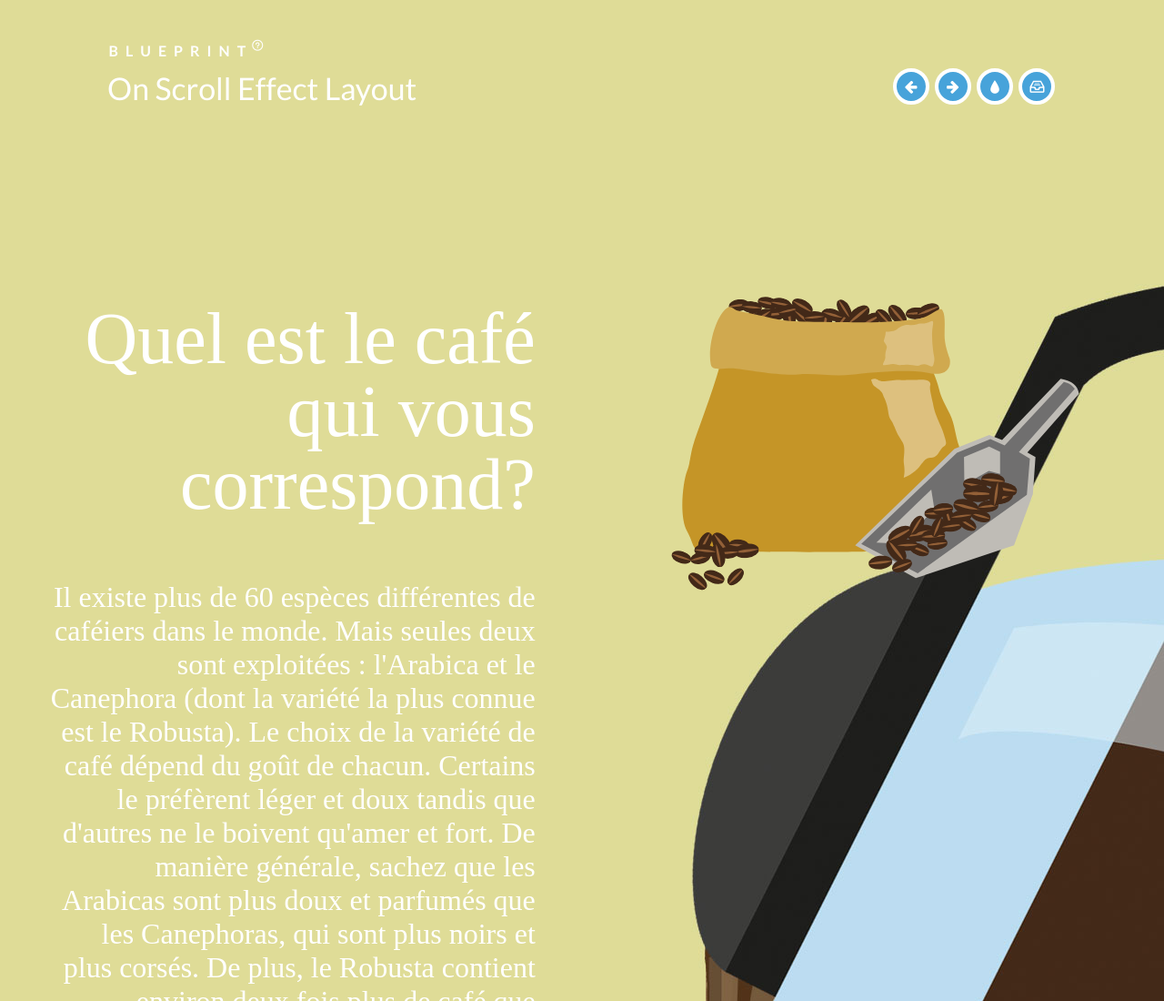
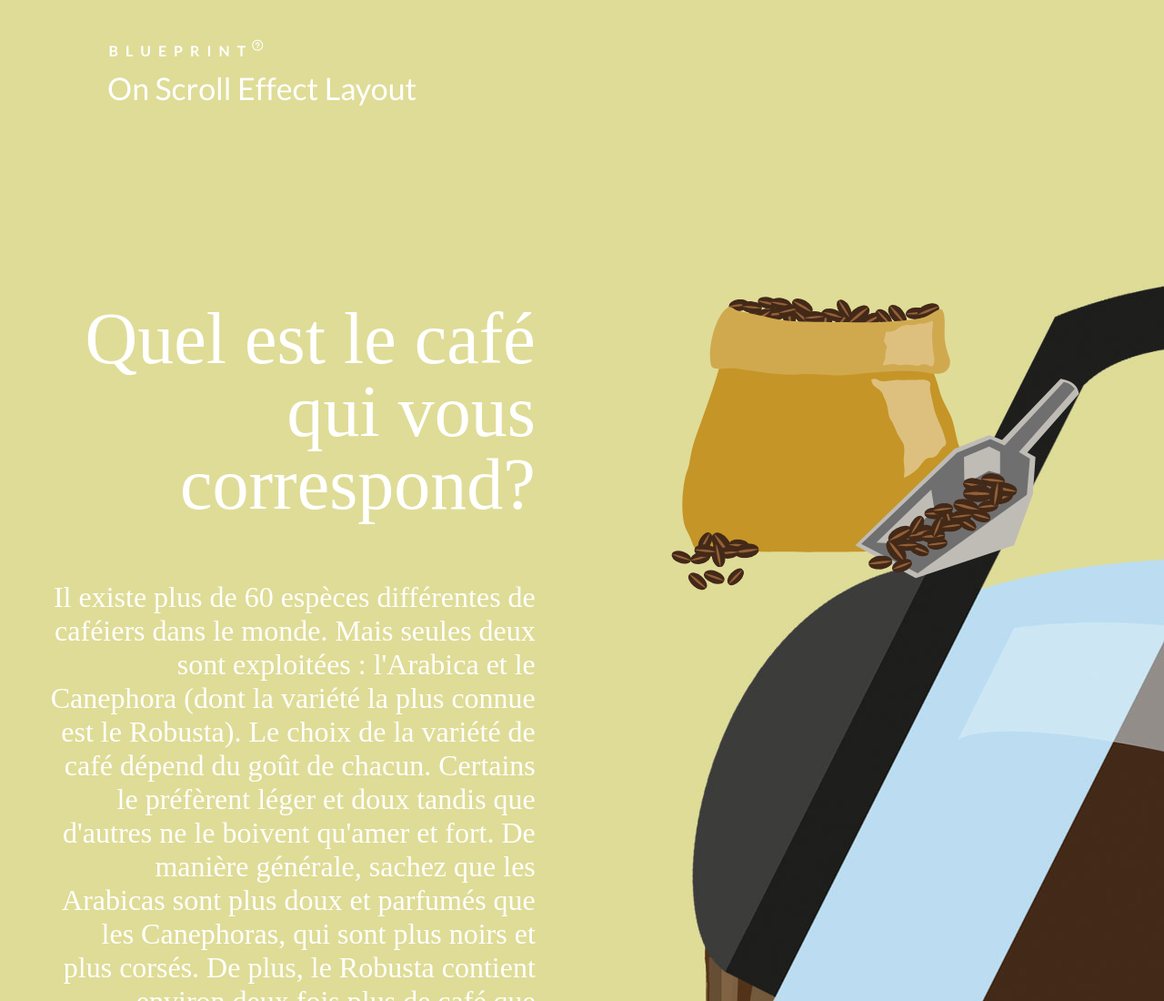
Before and after one commit to clarafont/ECVD3PROJET05, a plain HTML site: page index.html in a window 1280 px wide. Shown: the top 1100 px of the page at 91% size. Drawn offline with Linux system fonts and the light colour scheme.

Commit message:
Menu modifications
Nav menu removed

```diff
--- a/index.html
+++ b/index.html
@@ -20,12 +20,7 @@
 			<header class="clearfix">
 				<span>Blueprint <span class="bp-icon bp-icon-about" data-content="The Blueprints are a collection of basic and minimal website concepts, components, plugins and layouts with minimal style for easy adaption and usage, or simply for inspiration."></span></span>
 				<h1>On Scroll Effect Layout</h1>
-				<nav>
-					<a href="http://tympanus.net/Blueprints/ResponsiveIconGrid/" class="bp-icon bp-icon-prev" data-info="previous Blueprint"><span>Previous Blueprint</span></a>
-					<a href="" class="bp-icon bp-icon-next" data-info="next Blueprint"><span>Next Blueprint</span></a>
-					<a href="http://tympanus.net/codrops/?p=15962" class="bp-icon bp-icon-drop" data-info="back to the Codrops article"><span>back to the Codrops article</span></a>
-					<a href="http://tympanus.net/codrops/category/blueprints/" class="bp-icon bp-icon-archive" data-info="Blueprints archive"><span>Go to the archive</span></a>
-				</nav>
+
 			</header>
 			<div id="cbp-so-scroller" class="cbp-so-scroller">
 				<section class="cbp-so-section">
```
